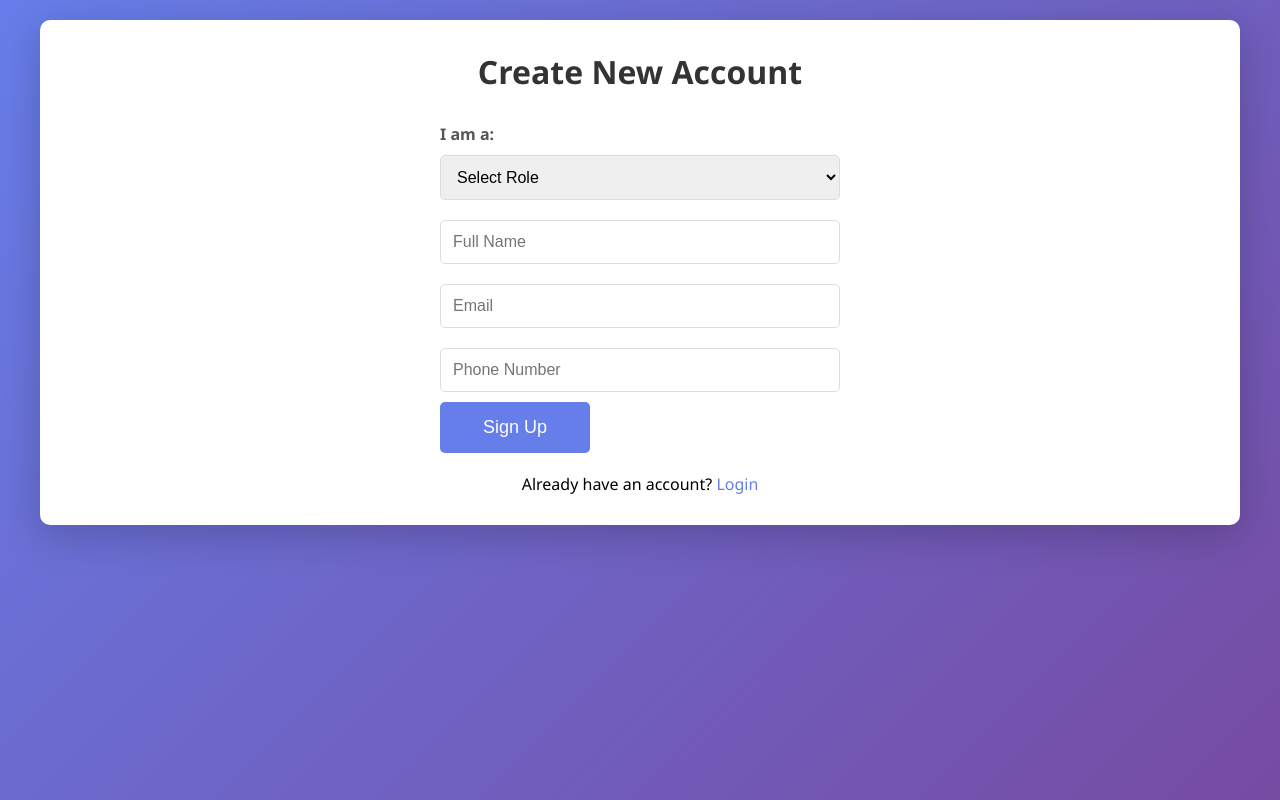
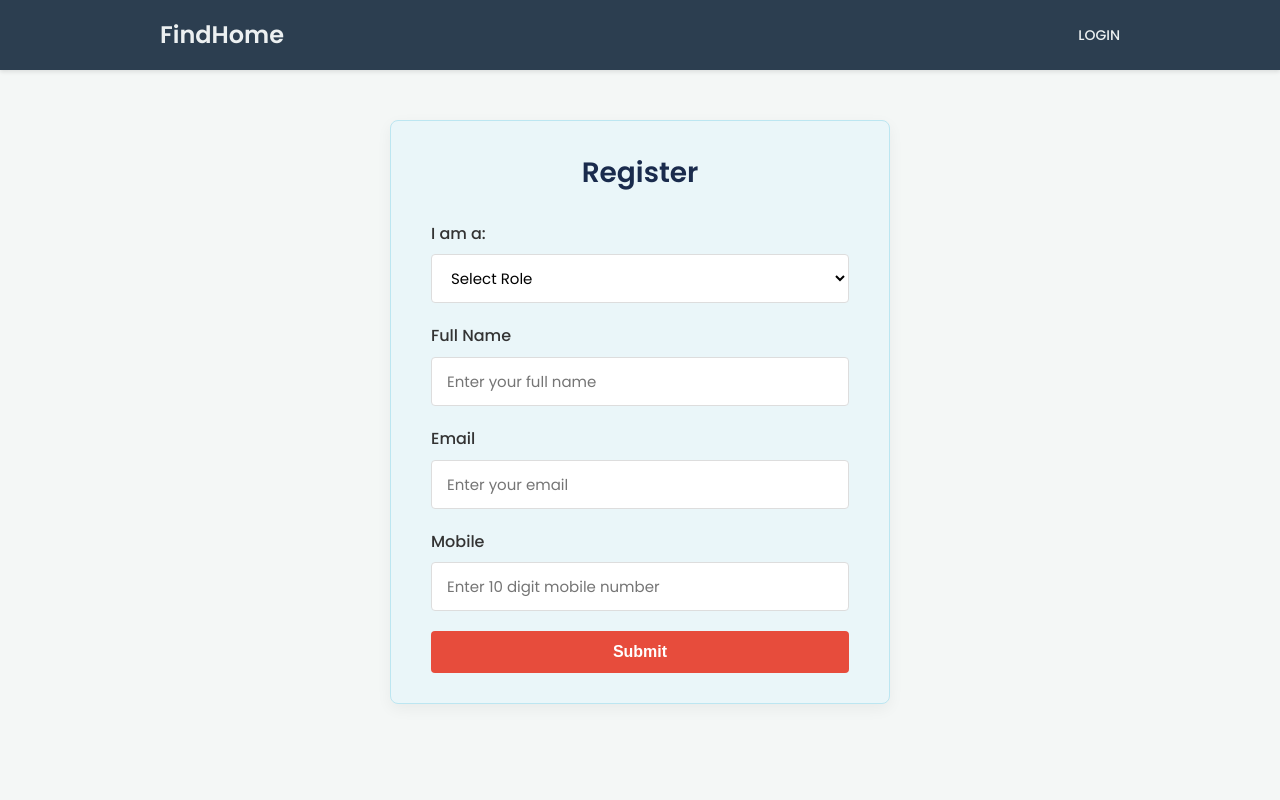
Before and after one commit to surabhi1828/property-rental-app, a Flask app: page /signup in a window 1280 px wide. Run offline with Flask 3, Linux system fonts and the light colour scheme.

Commit message:
Updated Login and Signup

```diff
--- a/app.py
+++ b/app.py
@@ -79,7 +79,8 @@ def index():
     session.clear()
     return render_template('index.html')
 
-@app.route('/login/<role>')
+# @app.route('/login/<role>')
+@app.route('/login-form/<role>')
 def login_page(role):
     """Login page for different roles"""
     if role not in ['admin', 'owner', 'tenant']:
--- /dev/null
+++ b/static/css/login_signup.css
@@ -0,0 +1,186 @@
+/* ==================================== */
+/* LOGIN & SIGNUP STYLING               */
+/* =NEW FILE: static/css/login_signup.css */
+/* ==================================== */
+@import url('https://fonts.googleapis.com/css2?family=Poppins:wght@400;500;600&display=swap');
+
+* {
+    margin: 0;
+    padding: 0;
+    box-sizing: border-box;
+}
+
+body {
+    font-family: 'Poppins', 'Segoe UI', Tahoma, sans-serif;
+    background-color: #f4f7f6; /* Light gray page background */
+    color: #333;
+    line-height: 1.6;
+}
+
+/* ==================================== */
+/* NAVBAR (Dark, matches target)        */
+/* ==================================== */
+.navbar-section {
+    background: #2c3e50; /* Dark blue/grey */
+    box-shadow: 0 2px 4px rgba(0,0,0,0.1);
+}
+
+.navbar-content {
+    max-width: 1000px;
+    margin: 0 auto;
+    padding: 0 20px;
+    display: flex;
+    justify-content: space-between;
+    align-items: center;
+    height: 70px;
+}
+
+.navbar-brand {
+    font-size: 24px;
+    font-weight: 700;
+    color: #ecf0f1; /* Light text */
+    text-decoration: none;
+}
+
+.navbar-links a {
+    margin-left: 25px;
+    text-decoration: none;
+    color: #ecf0f1; /* Light text */
+    font-weight: 500;
+    font-size: 14px;
+    text-transform: uppercase;
+}
+.navbar-links a:hover {
+    color: #3498db; /* Light blue on hover */
+}
+
+/* ==================================== */
+/* FORM CONTAINER (Blue, matches target)*/
+/* ==================================== */
+.form-container-wrapper {
+    padding: 50px 20px;
+}
+
+.form-container {
+    max-width: 500px; /* Single column */
+    margin: 0 auto;
+    background: #eaf6f9; /* Light blue background */
+    padding: 30px 40px;
+    border-radius: 8px;
+    border: 1px solid #bce6f1;
+    box-shadow: 0 5px 15px rgba(0,0,0,0.05);
+}
+
+.form-container h2 {
+    text-align: center;
+    font-weight: 600;
+    font-size: 28px;
+    margin-bottom: 25px;
+    color: #1a2b4d;
+}
+
+.form-group {
+    margin-bottom: 20px;
+}
+
+.form-group label {
+    display: block;
+    margin-bottom: 8px;
+    font-weight: 500;
+    color: #333;
+}
+
+.form-group input[type="text"],
+.form-group input[type="email"],
+.form-group input[type="tel"],
+.form-group input[type="password"],
+.form-group select {
+    width: 100%;
+    padding: 12px 15px;
+    border: 1px solid #ddd;
+    border-radius: 4px;
+    font-size: 15px;
+    font-family: 'Poppins', sans-serif;
+    background: #ffffff;
+}
+
+.form-group input:focus,
+.form-group select:focus {
+    outline: none;
+    border-color: #3498db;
+    box-shadow: 0 0 0 2px rgba(52,152,219,0.1);
+}
+
+.btn {
+    padding: 12px 30px;
+    font-size: 16px;
+    border: none;
+    border-radius: 4px;
+    cursor: pointer;
+    transition: all 0.3s ease;
+    color: white;
+    font-weight: 600;
+    width: 100%; /* Full-width button */
+}
+
+.btn-red {
+    background: #e74c3c; /* Red */
+}
+.btn-red:hover {
+    background: #c0392b;
+}
+
+.form-link {
+    text-align: center;
+    margin-top: 20px;
+}
+
+.form-link a {
+    color: #3498db;
+    text-decoration: none;
+}
+
+/* ==================================== */
+/* ROLE SELECTION (index.html)          */
+/* ==================================== */
+.role-buttons {
+    display: flex;
+    flex-direction: column; /* Stack buttons */
+    gap: 20px;
+    margin: 30px 0;
+}
+
+.role-btn {
+    padding: 20px;
+    font-size: 18px;
+    border: none;
+    border-radius: 5px;
+    cursor: pointer;
+    transition: all 0.3s ease;
+    color: white;
+    text-decoration: none;
+    text-align: center;
+}
+.role-btn:hover {
+    transform: translateY(-2px);
+    box-shadow: 0 5px 15px rgba(0,0,0,0.2);
+}
+
+.btn-admin { background: #e74c3c; }
+.btn-owner { background: #3498db; }
+.btn-tenant { background: #2ecc71; }
+
+.alert {
+    text-align: center;
+    margin-top: 15px;
+    padding: 10px;
+    border-radius: 5px;
+}
+.alert-success {
+    background: #d4edda;
+    color: #155724;
+}
+.alert-error {
+    background: #f8d7da;
+    color: #721c24;
+}
--- a/templates/signup.html
+++ b/templates/signup.html
@@ -3,41 +3,78 @@
 <head>
     <meta charset="UTF-8">
     <meta name="viewport" content="width=device-width, initial-scale=1.0">
-    <title>Sign Up - Property Rental System</title>
-    <link rel="stylesheet" href="{{ url_for('static', filename='css/style.css') }}">
-    <script src="{{ url_for('static', filename='js/main.js') }}"></script>
+    <title>Register - Property Rental</title>
+    <!-- Links to the new stylesheet -->
+    <link rel="stylesheet" href="{{ url_for('static', filename='css/login_signup.css') }}">
 </head>
 <body>
-    <div class="container">
-        <h1>Create New Account</h1>
+
+    <!-- Navbar Section -->
+    <nav class="navbar-section">
+        <div class="navbar-content container">
+            <a href="/" class="navbar-brand">FindHome</a>
+            <div class="navbar-links">
+                <!-- This link goes back to your ROLE SELECTION page -->
+                <a href="{{ url_for('index') }}">LOGIN</a>
+            </div>
+        </div>
+    </nav>
+
+    <!-- Signup Form -->
+    <div class="form-container-wrapper">
+        <div class="form-container">
+            <h2>Register</h2>
+
             <form id="signupForm">
+                <div class="form-group">
                     <label for="role">I am a:</label>
-            <select id="role" required>
-                <option value="">Select Role</option>
+                    <select id="role" name="role" required>
+                        <option value="" disabled selected>Select Role</option>
                         <option value="owner">Property Owner</option>
                         <option value="tenant">Tenant</option>
                     </select>
-
-            <input type="text" id="name" placeholder="Full Name" required>
-            <input type="email" id="email" placeholder="Email" required>
-            <input type="tel" id="phone" placeholder="Phone Number" required>
-
-            <div id="ownerFields" style="display:none;">
-                <input type="text" id="bank_details" placeholder="Bank Details (Optional)">
                 </div>
 
-            <div id="tenantFields" style="display:none;">
-                <input type="text" id="id_proof" placeholder="ID Proof (Optional)">
+                <div class="form-group">
+                    <label for="name">Full Name</label>
+                    <input type="text" id="name" name="name" placeholder="Enter your full name" required>
                 </div>
 
-            <button type="submit" class="btn">Sign Up</button>
+                <div class="form-group">
+                    <label for="email">Email</label>
+                    <input type="email" id="email" name="email" placeholder="Enter your email" required>
+                </div>
+
+                <div class="form-group">
+                    <label for="phone">Mobile</label>
+                    <input type="tel" id="phone" name="phone" placeholder="Enter 10 digit mobile number" required>
+                </div>
+
+                <!-- Fields that appear based on role selection -->
+                <div class="form-group" id="ownerFields" style="display:none;">
+                    <label for="bank_details">Bank Details (Optional)</label>
+                    <input type="text" id="bank_details" name="bank_details" placeholder="Your bank details">
+                </div>
+                <div class="form-group" id="tenantFields" style="display:none;">
+                    <label for="id_proof">ID Proof (Optional)</label>
+                    <input type="text" id="id_proof" name="id_proof" placeholder="Aadhar, Passport, etc.">
+                </div>
+
+                <button type="submit" class="btn btn-red">Submit</button>
+
+                <!-- <div class="form-link">
+                    <p>Already have an account? <a href="{{ url_for('index') }}">Login</a></p>
+                </div> -->
             </form>
-        <div class="back-link">
-            <p>Already have an account? <a href="/">Login</a></p>
+
+            <p id="message" class="alert" style="display:none;"></p>
         </div>
     </div>
 
     <script>
+        // This is your exact JS from your file, with one change:
+        // Instead of alert(), it will show a message on the page.
+
         document.getElementById('role').addEventListener('change', function() {
             document.getElementById('ownerFields').style.display =
                 this.value === 'owner' ? 'block' : 'none';
@@ -49,6 +86,8 @@
             e.preventDefault();
 
             const role = document.getElementById('role').value;
+            const messageEl = document.getElementById('message');
+
             const data = {
                 role: role,
                 name: document.getElementById('name').value,
@@ -72,13 +111,23 @@
                 const result = await response.json();
 
                 if (result.success) {
-                    alert(result.message);
-                    window.location.href = '/login/' + role;
+                    messageEl.textContent = result.message || 'Account created successfully! Redirecting...';
+                    messageEl.className = 'alert alert-success';
+                    messageEl.style.display = 'block';
+
+                    setTimeout(() => {
+                        // Redirects to the login form for the role they just created
+                        window.location.href = '/login-form/' + role;
+                    }, 2000);
                 } else {
-                    alert('Signup failed: ' + result.error);
+                    messageEl.textContent = 'Signup failed: ' + (result.error || 'Unknown error');
+                    messageEl.className = 'alert alert-error';
+                    messageEl.style.display = 'block';
                 }
             } catch (error) {
-                alert('Signup failed: ' + error.message);
+                messageEl.textContent = 'Signup failed: ' + error.message;
+                messageEl.className = 'alert alert-error';
+                messageEl.style.display = 'block';
             }
         });
     </script>
```
Also changed, not shown: templates/index.html (+50 -17 lines), templates/login.html (+76 -28 lines). Lines whose indentation alone changed are shown as unchanged.
